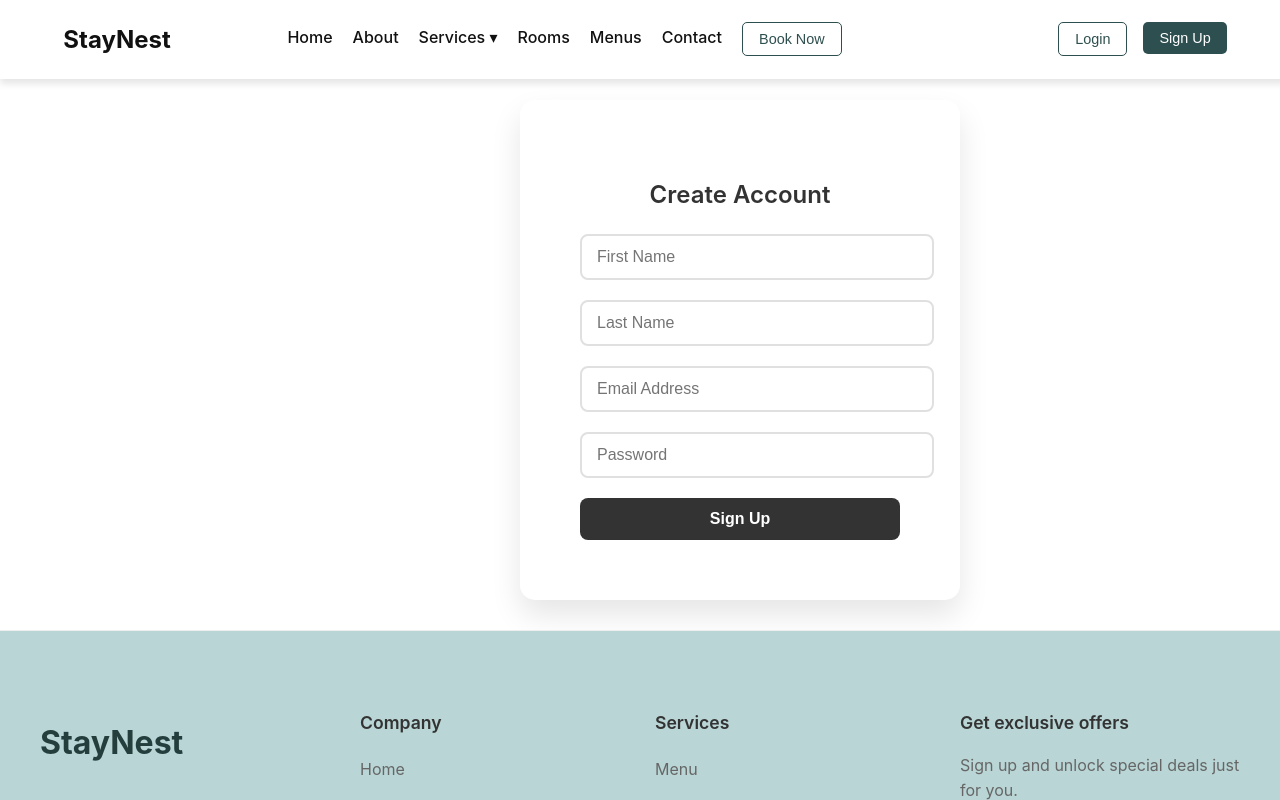
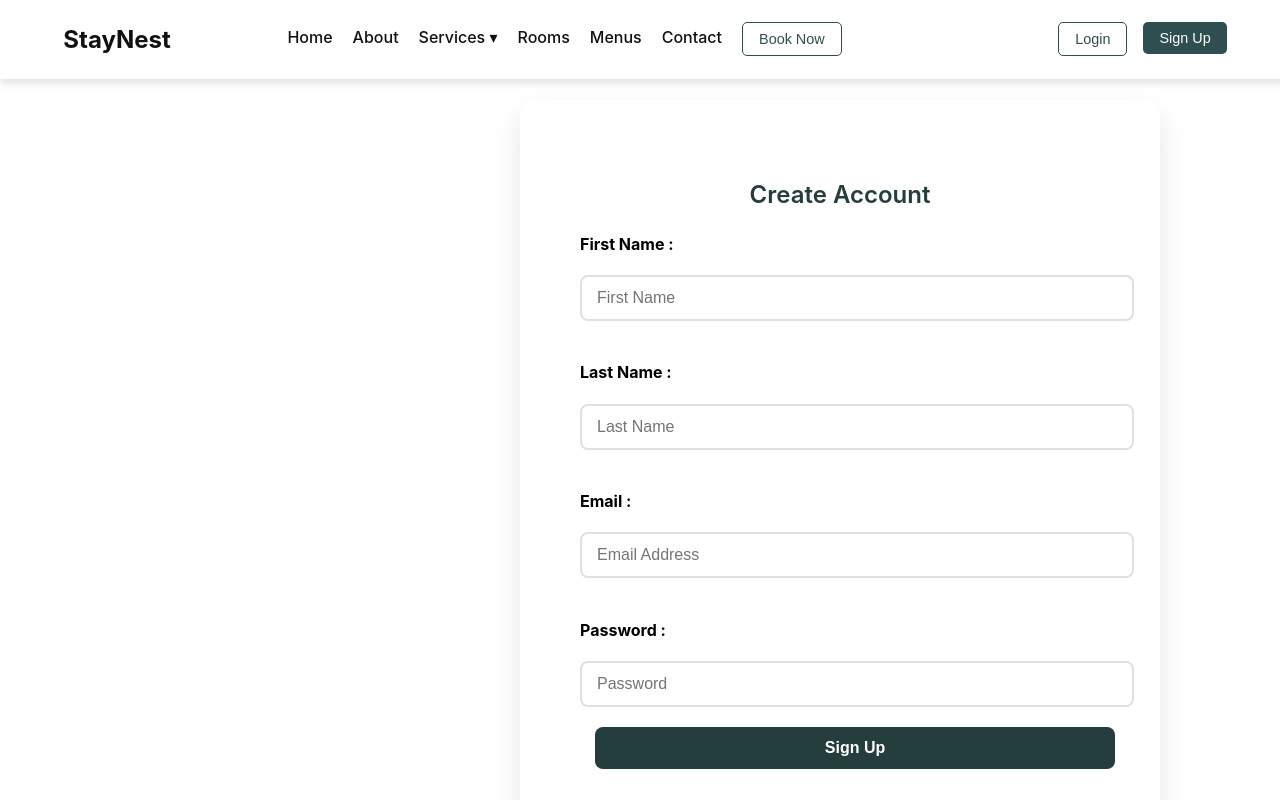
Before and after one commit to UdeshikaP/StayNest, a React (Create React App) app in the folder frontend/: page /signup in a window 1280 px wide. Built offline with nearby package versions, Linux system fonts and the light colour scheme.

Commit message:
update signup

```diff
--- a/frontend/src/pages/Signup/signup.css
+++ b/frontend/src/pages/Signup/signup.css
@@ -1,23 +1,20 @@
-
 
 .signup-container {
   background: #ffffff;
-  padding: 30px 30px;
-  border-radius: 15px;
+   border-radius: 15px;
   box-shadow: 0 15px 30px rgba(0, 0, 0, 0.1);
-  width: 320px;
+  width: 520px;
   animation: fadeIn 1s ease-in-out;
   margin-top: 100px;
   padding: 60px;
   margin-left:520px;
-  margin-right: 70px;
-  margin-bottom: 30px;
+   margin-bottom: 30px;
 }
 
 .signup-container h2 {
   text-align: center;
   margin-bottom: 25px;
-  color: #333;
+  color: #243d3d;
   font-weight: 600;
 }
 
@@ -32,7 +29,7 @@
 }
 
 .signup-container input:focus {
-  border-color: #2c8e7c;
+  border-color: 1px solid #243d3d;
   outline: none;
   background: #f0faff;
 }
@@ -45,8 +42,9 @@
   color: white;
   font-size: 16px;
   font-weight: 600;
-  background-color: #333;
+  background-color: #243d3d;
   cursor: pointer;
+  margin-left: 15px;
 }
 
 
--- a/frontend/src/pages/Signup/signup.js
+++ b/frontend/src/pages/Signup/signup.js
@@ -24,6 +24,7 @@ export default function Signup() {
     <div className="signup-container">
       <h2>Create Account</h2>
       <form onSubmit={handleSubmit}>
+      <h4>First Name : </h4>
         <input
           type="text"
           name="firstName"
@@ -32,6 +33,7 @@ export default function Signup() {
           onChange={handleChange}
           required
         />
+         <h4>Last Name : </h4>
         <input
           type="text"
           name="lastName"
@@ -40,6 +42,7 @@ export default function Signup() {
           onChange={handleChange}
           required
         />
+         <h4>Email : </h4>
         <input
           type="email"
           name="email"
@@ -48,6 +51,7 @@ export default function Signup() {
           onChange={handleChange}
           required
         />
+         <h4>Password : </h4>
         <input
           type="password"
           name="password"
```
